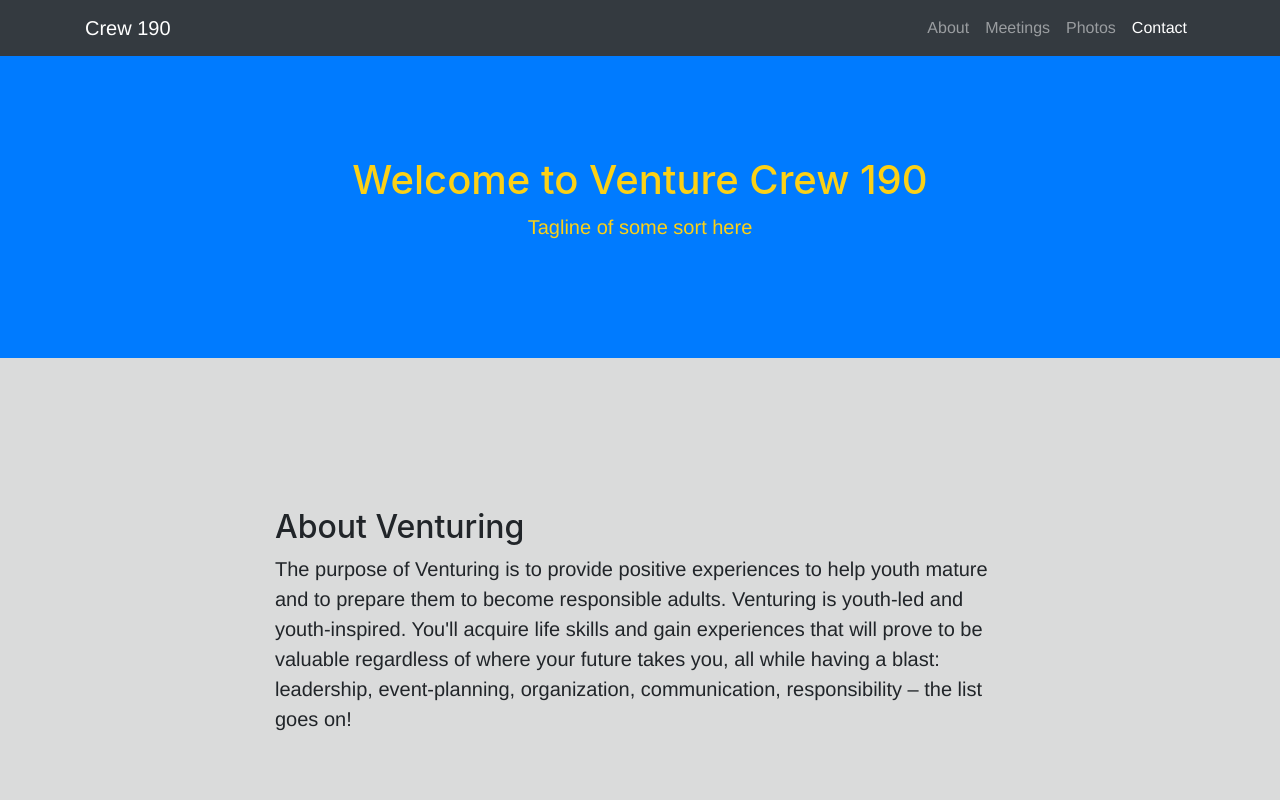
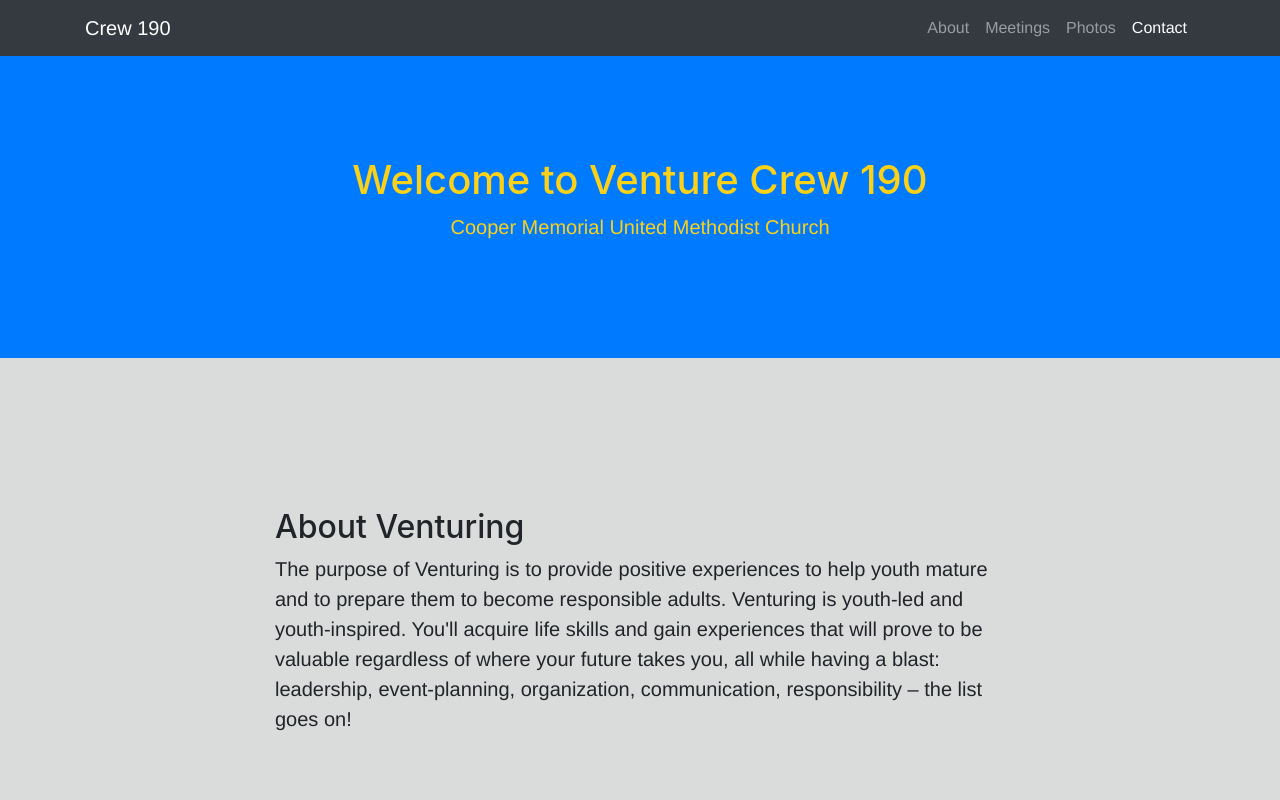
Before and after one commit to thault/crew-190, a website with bundled scripts: page index.html in a window 1280 px wide. Shown: the top 800 px of the page. Built offline with nearby package versions, Linux system fonts and the light colour scheme.

Commit message:
tagline change
Changed tagline

```diff
--- a/index.html
+++ b/index.html
@@ -49,7 +49,7 @@
     <header class="bg-primary text-white">
       <div class="container text-center">
         <h1>Welcome to Venture Crew 190</h1>
-        <p class="lead">Tagline of some sort here</p>
+        <p class="lead">Cooper Memorial United Methodist Church</p>
       </div>
     </header>
 
```
